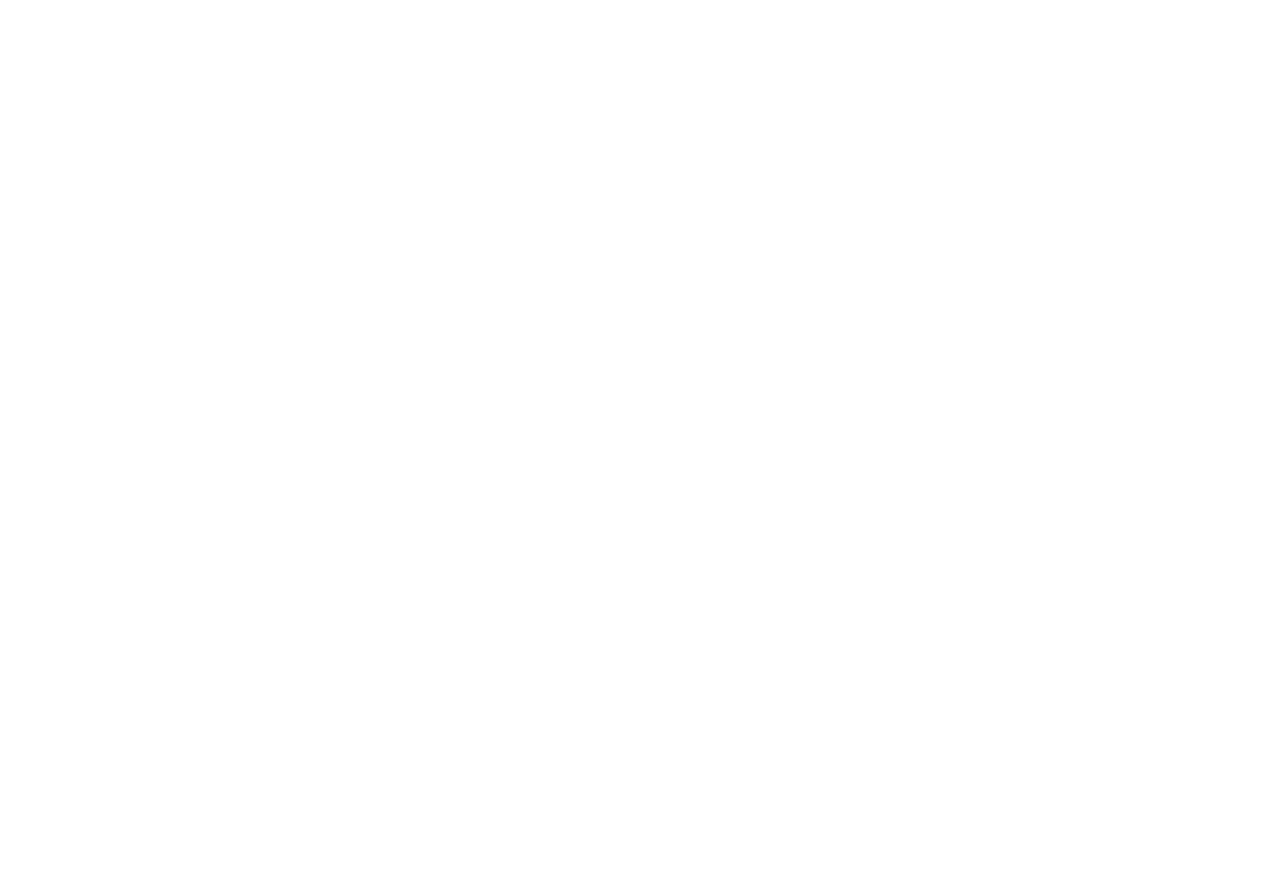
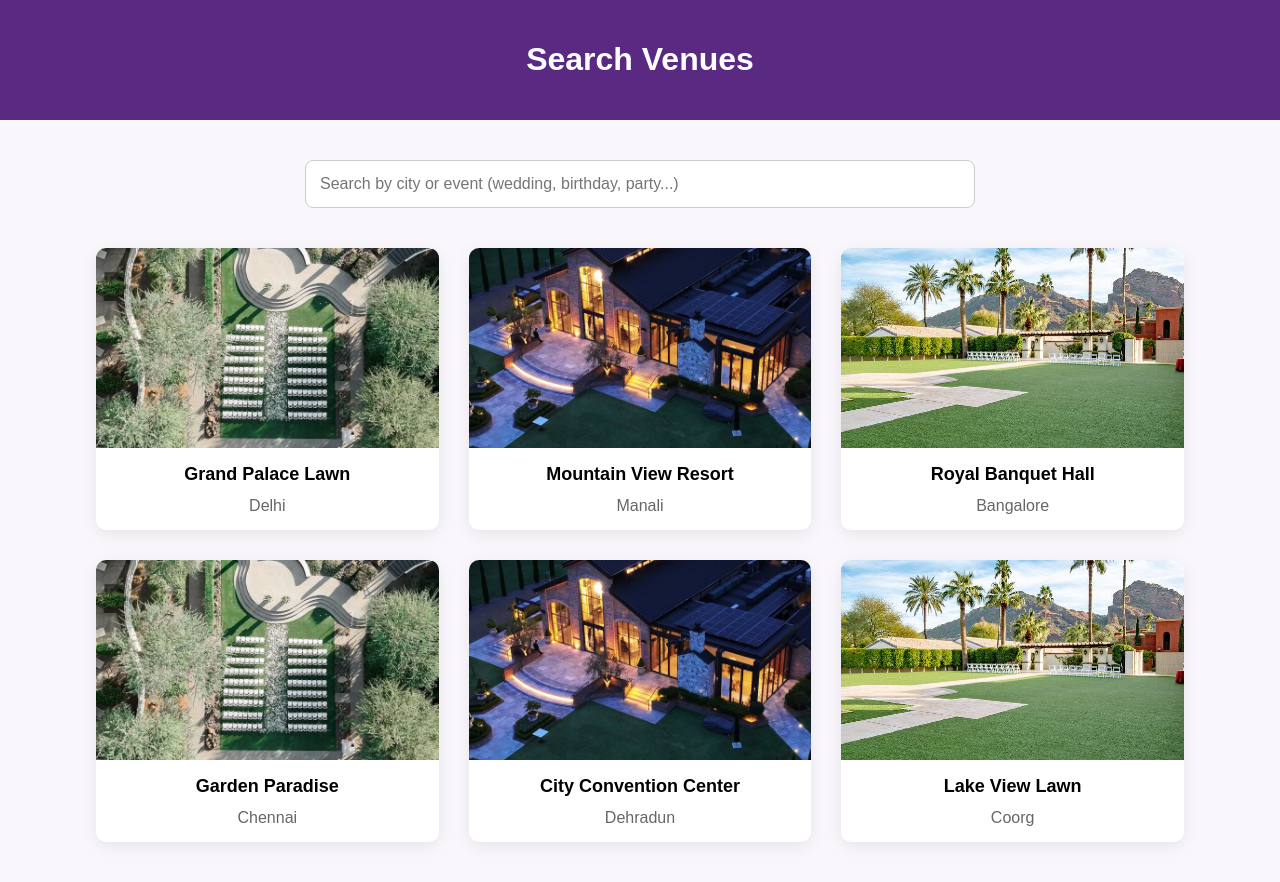
Before and after one commit to diyanshi-1/venue-marketplace, a plain HTML site: page pages/search.html in a window 1280 px wide. Before the commit the page ends 800 px from the top, so only its background shows below. Drawn offline with Linux system fonts and the light colour scheme.

Commit message:
updated search feature

```diff
--- a/css/style.css
+++ b/css/style.css
@@ -121,7 +121,50 @@ font-weight:600;
 .search-box button:hover{
 background:#5A2A82;
 }
+/* SEARCH PAGE */
 
+.header{
+background:#5A2A82;
+color:white;
+padding:20px;
+text-align:center;
+}
+
+.search-container{
+text-align:center;
+margin:40px 0;
+}
+
+#searchInput{
+width:50%;
+padding:14px;
+border-radius:8px;
+border:1px solid #ccc;
+font-size:16px;
+}
+
+
+/* Venue List */
+
+.venue-list{
+width:85%;
+margin:40px auto;
+display:grid;
+grid-template-columns:repeat(auto-fit,minmax(260px,1fr));
+gap:30px;
+}
+
+.venue-item{
+background:white;
+padding:20px;
+border-radius:10px;
+box-shadow:0 4px 10px rgba(0,0,0,0.1);
+transition:0.3s;
+}
+
+.venue-item:hover{
+transform:translateY(-5px);
+}
 /* VENUE LISTING GRID */
 
 .venues{
@@ -157,22 +200,36 @@ gap:25px;
 
 /* VENUE CARD */
 
-
 .venue-card{
 background:white;
 border-radius:10px;
 overflow:hidden;
 box-shadow:0 4px 15px rgba(0,0,0,0.08);
 transition:0.3s;
+text-decoration:none;
+color:black;
+display:block;
 }
+
 .venue-card:hover{
 transform:translateY(-5px);
 box-shadow:0 6px 20px rgba(0,0,0,0.12);
 }
+
 .venue-card img{
 width:100%;
 height:200px;
 object-fit:cover;
+}
+
+.venue-card h3{
+margin:12px;
+font-size:18px;
+}
+
+.venue-card p{
+margin:0 12px 15px;
+color:#666;
 }
 
 .venue-info{
--- a/pages/search.html
+++ b/pages/search.html
@@ -0,0 +1,99 @@
+<!DOCTYPE html>
+<html lang="en">
+
+<head>
+<meta charset="UTF-8">
+<meta name="viewport" content="width=device-width, initial-scale=1.0">
+
+<title>Search Venues</title>
+
+<link rel="stylesheet" href="../css/style.css">
+
+<style>
+
+</style>
+
+</head>
+
+<body>
+
+<div class="header">
+<h1>Search Venues</h1>
+</div>
+
+<div class="search-container">
+<input type="text" id="searchInput" placeholder="Search by city or event (wedding, birthday, party...)">
+
+<div class="venue-list" id="venueList">
+
+<a href="venue.html" class="venue-card" data-location="delhi" data-service="marriage wedding party">
+<img src="../images/download.jpg">
+<h3>Grand Palace Lawn</h3>
+<p>Delhi</p>
+</a>
+
+<a href="venue.html" class="venue-card" data-location="manali" data-service="private party birthday wedding">
+<img src="../images/The Valley Estate Wedding Venue on the Gold Coast.jpg">
+<h3>Mountain View Resort</h3>
+<p>Manali</p>
+</a>
+
+<a href="venue.html" class="venue-card" data-location="bangalore" data-service="corporate event fair conference">
+<img src="../images/_The District_ Mountainside Event Venue.jpg">
+<h3>Royal Banquet Hall</h3>
+<p>Bangalore</p>
+</a>
+
+<a href="venue.html" class="venue-card" data-location="chennai" data-service="birthday party family event">
+<img src="../images/download.jpg">
+<h3>Garden Paradise</h3>
+<p>Chennai</p>
+</a>
+
+<a href="venue.html" class="venue-card" data-location="dehradun" data-service="marriage wedding reception">
+<img src="../images/The Valley Estate Wedding Venue on the Gold Coast.jpg">
+<h3>City Convention Center</h3>
+<p>Dehradun</p>
+</a>
+
+<a href="venue.html" class="venue-card" data-location="coorg" data-service="private party destination wedding">
+<img src="../images/_The District_ Mountainside Event Venue.jpg">
+<h3>Lake View Lawn</h3>
+<p>Coorg</p>
+</a>
+
+</div>
+<script>
+
+const search = document.getElementById("searchInput");
+
+search.addEventListener("keyup", function(){
+
+let value = search.value.toLowerCase();
+
+let venues = document.querySelectorAll(".venue-card");
+
+venues.forEach(function(v){
+
+let location = v.dataset.location.toLowerCase();
+let service = v.dataset.service.toLowerCase();
+let text = v.innerText.toLowerCase();
+
+if(
+location.includes(value) ||
+service.includes(value) ||
+text.includes(value)
+){
+v.style.display="block";
+}
+else{
+v.style.display="none";
+}
+
+});
+
+});
+
+</script>
+</body>
+</html>
```
Also changed, not shown: index.html (+2 -0 lines).
